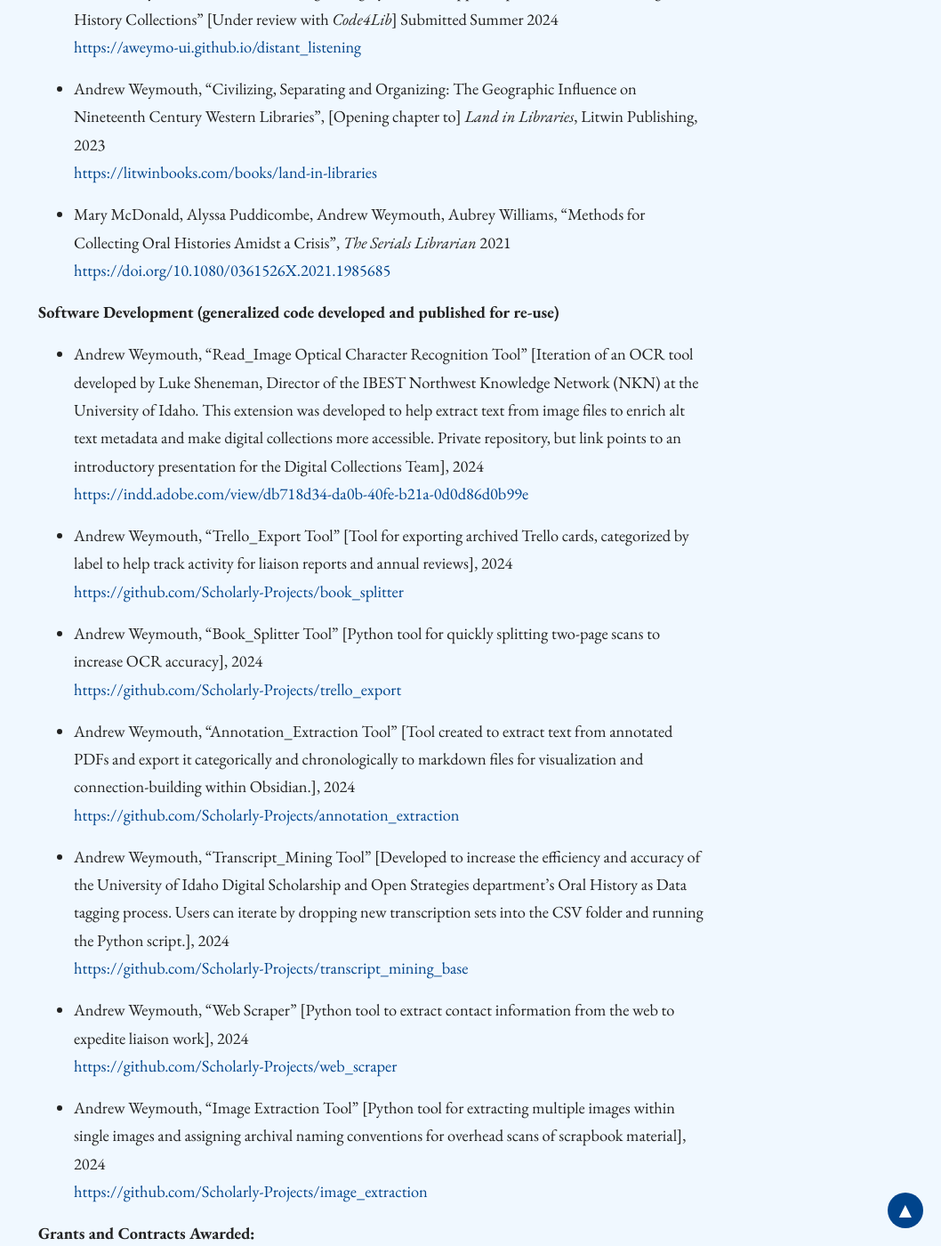
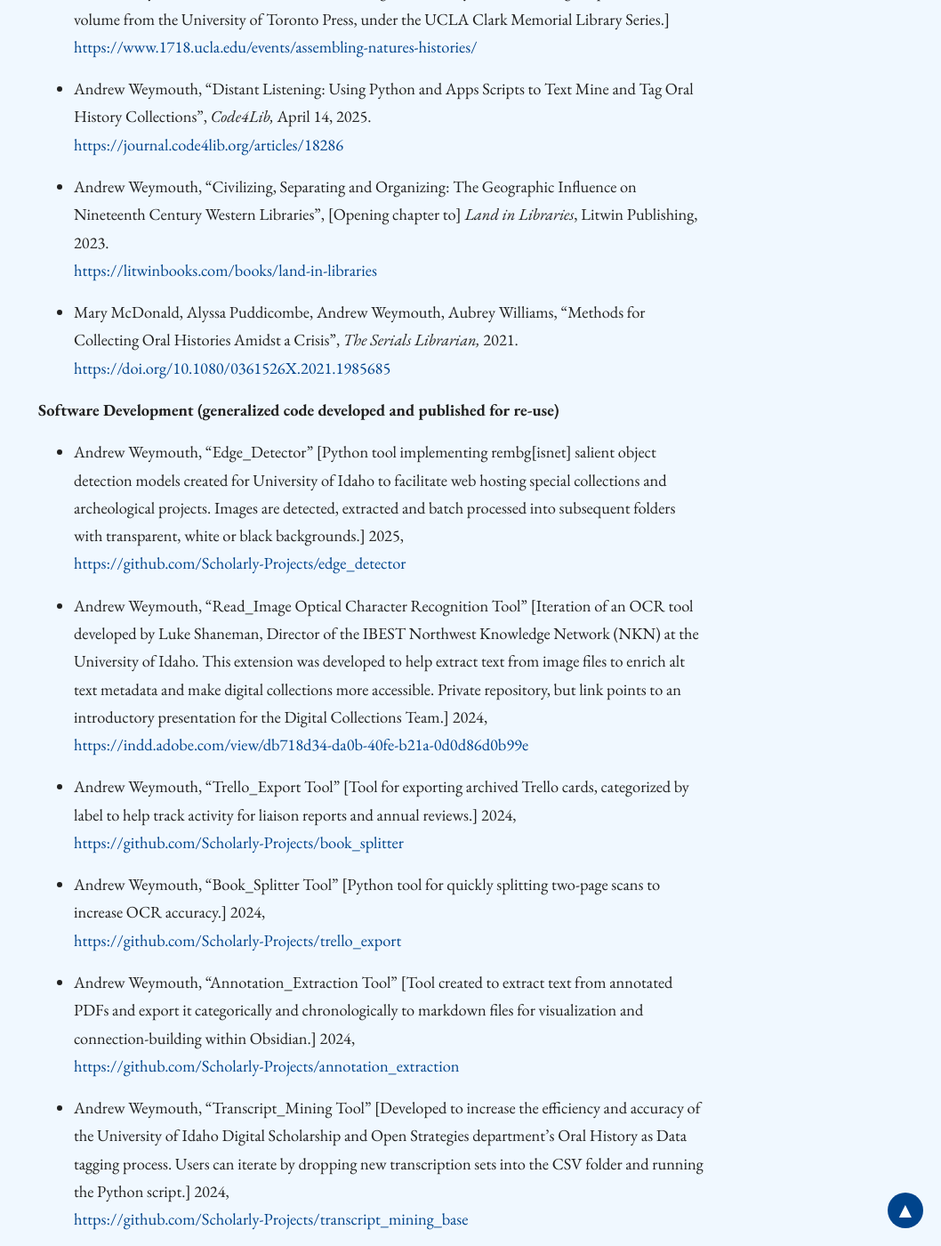
Before and after one commit to aweymo/base, a Jekyll site: the page built from cv.md, in a window 1280 px wide and 1400 px high, scrolled down 8264 px. Shown: the whole window at 89% size, without its empty margins (222-1280 px from the left). Built offline with Jekyll 4.4.1, drawn with Linux system fonts in a browser that asks for light colours; nearby versions of some CDN libraries; some web fonts are replaced; some of the changed text lies outside the part shown.

Commit message:
CV formatting update. Do Harvester post next

```diff
--- a/cv.md
+++ b/cv.md
@@ -224,43 +224,56 @@ Digital Scholarship, Web Development, Digital Preservation, Project Management,
 
 **Peer Reviewed/Evaluated**
 
-- Andrew Weymouth, "Distant Listening: Using Python and Apps Scripts to Text Mine and Tag Oral History Collections" [Under review with <i>Code4Lib</i>] Submitted Summer 2024<br>
-[https://aweymo-ui.github.io/distant_listening](https://aweymo-ui.github.io/distant_listening){:target="_blank" rel="noopener"}
+- Andrew Weymouth, “A Sense of Place: Visualizing Oral History”, [Forthcoming chapter of edited volume from the University of Toronto Press, under the UCLA Clark Memorial Library Series.]<br>
+[https://www.1718.ucla.edu/events/assembling-natures-histories/](https://www.1718.ucla.edu/events/assembling-natures-histories/){:target="_blank" rel="noopener"}
+
+- Andrew Weymouth, "Distant Listening: Using Python and Apps Scripts to Text Mine and Tag Oral History Collections", <i>Code4Lib,</i> April 14, 2025.<br>
+[https://journal.code4lib.org/articles/18286](https://journal.code4lib.org/articles/18286){:target="_blank" rel="noopener"}
 
 - Andrew Weymouth, “Civilizing, Separating and Organizing: The Geographic Influence on Nineteenth Century
-Western Libraries”, [Opening chapter to] <i>Land in Libraries</i>, Litwin Publishing, 2023<br>
+Western Libraries”, [Opening chapter to] <i>Land in Libraries</i>, Litwin Publishing, 2023.<br>
 [https://litwinbooks.com/books/land-in-libraries](https://litwinbooks.com/books/land-in-libraries){:target="_blank" rel="noopener"}
 
 - Mary McDonald, Alyssa Puddicombe, Andrew Weymouth, Aubrey Williams, “Methods for Collecting Oral Histories
-Amidst a Crisis”, <i>The Serials Librarian</i> 2021<br>
+Amidst a Crisis”, <i>The Serials Librarian,</i> 2021.<br>
 [https://doi.org/10.1080/0361526X.2021.1985685](https://doi.org/10.1080/0361526X.2021.1985685){:target="_blank" rel="noopener"}
 
 **Software Development (generalized code developed and published for re-use)**
 
-- Andrew Weymouth, “Read_Image Optical Character Recognition Tool” [Iteration of an OCR tool developed by Luke Sheneman, Director of the IBEST Northwest Knowledge Network (NKN) at the University of Idaho. This extension was developed to help extract text from image files to enrich alt text metadata and make digital collections more accessible. Private repository, but link points to an introductory presentation for the Digital Collections Team], 2024<br> [https://indd.adobe.com/view/db718d34-da0b-40fe-b21a-0d0d86d0b99e](https://indd.adobe.com/view/db718d34-da0b-40fe-b21a-0d0d86d0b99e){:target="_blank" rel="noopener"}
+- Andrew Weymouth, “Edge_Detector” [Python tool implementing rembg[isnet] salient object detection models created for University of Idaho to facilitate web hosting special collections and archeological projects. Images are detected, extracted and batch processed into subsequent folders with transparent, white or black backgrounds.] 2025,<br>
+[https://github.com/Scholarly-Projects/edge_detector](https://github.com/Scholarly-Projects/edge_detector){:target="_blank" rel="noopener"}
 
-- Andrew Weymouth, “Trello_Export Tool” [Tool for exporting archived Trello cards, categorized by label to help track activity for liaison reports and annual reviews], 2024<br>
+- Andrew Weymouth, “Read_Image Optical Character Recognition Tool” [Iteration of an OCR tool developed by Luke Shaneman, Director of the IBEST Northwest Knowledge Network (NKN) at the University of Idaho. This extension was developed to help extract text from image files to enrich alt text metadata and make digital collections more accessible. Private repository, but link points to an introductory presentation for the Digital Collections Team.] 2024,
+<br> [https://indd.adobe.com/view/db718d34-da0b-40fe-b21a-0d0d86d0b99e](https://indd.adobe.com/view/db718d34-da0b-40fe-b21a-0d0d86d0b99e){:target="_blank" rel="noopener"}
+
+- Andrew Weymouth, “Trello_Export Tool” [Tool for exporting archived Trello cards, categorized by label to help track activity for liaison reports and annual reviews.] 2024,<br>
 [https://github.com/Scholarly-Projects/book_splitter](https://github.com/Scholarly-Projects/book_splitter){:target="_blank" rel="noopener"}
 
-- Andrew Weymouth, “Book_Splitter Tool” [Python tool for quickly splitting two-page scans to increase OCR accuracy], 2024<br>
+- Andrew Weymouth, “Book_Splitter Tool” [Python tool for quickly splitting two-page scans to increase OCR accuracy.] 2024,<br>
 [https://github.com/Scholarly-Projects/trello_export](https://github.com/Scholarly-Projects/trello_export){:target="_blank" rel="noopener"}
 
-- Andrew Weymouth, “Annotation_Extraction Tool” [Tool created to extract text from annotated PDFs and export it categorically and chronologically to markdown files for visualization and connection-building within Obsidian.], 2024<br> [https://github.com/Scholarly-Projects/annotation_extraction](https://github.com/Scholarly-Projects/annotation_extraction){:target="_blank" rel="noopener"}
+- Andrew Weymouth, “Annotation_Extraction Tool” [Tool created to extract text from annotated PDFs and export it categorically and chronologically to markdown files for visualization and connection-building within Obsidian.] 2024,<br>
+[https://github.com/Scholarly-Projects/annotation_extraction](https://github.com/Scholarly-Projects/annotation_extraction){:target="_blank" rel="noopener"}
 
-- Andrew Weymouth, “Transcript_Mining Tool” [Developed to increase the efficiency and accuracy of the University of Idaho Digital Scholarship and Open Strategies department's Oral History as Data tagging process. Users can iterate by dropping new transcription sets into the CSV folder and running the Python script.], 2024<br>
+- Andrew Weymouth, “Transcript_Mining Tool” [Developed to increase the efficiency and accuracy of the University of Idaho Digital Scholarship and Open Strategies department's Oral History as Data tagging process. Users can iterate by dropping new transcription sets into the CSV folder and running the Python script.] 2024,<br>
 [https://github.com/Scholarly-Projects/transcript_mining_base](https://github.com/Scholarly-Projects/transcript_mining_base){:target="_blank" rel="noopener"}
 
-- Andrew Weymouth, “Web Scraper” [Python tool to extract contact information from the web to expedite liaison work], 2024<br>
+- Andrew Weymouth, “Web Scraper” [Python tool to extract contact information from the web to expedite liaison work.] 2024.<br>
 [https://github.com/Scholarly-Projects/web_scraper](https://github.com/Scholarly-Projects/web_scraper){:target="_blank" rel="noopener"}
 
-- Andrew Weymouth, “Image Extraction Tool” [Python tool for extracting multiple images within single images and assigning archival naming conventions for overhead scans of scrapbook material], 2024<br>
+- Andrew Weymouth, “Image Extraction Tool” [Python tool for extracting multiple images within single images and assigning archival naming conventions for overhead scans of scrapbook material.] 2024,<br>
 [https://github.com/Scholarly-Projects/image_extraction](https://github.com/Scholarly-Projects/image_extraction){:target="_blank" rel="noopener"}
 
  **Grants and Contracts Awarded:**
 
-- PI: Devin Becker, Traci Craig, Evan Williamson, Heather Taff, Sarah Campbell, Chelsea Franklin, Mindy Flick, Erica Frazier, Kate Powers-Kusio, “Digital Dramaturgy” National Endowment for the Humanities - Digital Humanities Advancement Grant, Summer 2024, pending approval [named co-investigator]
+ _Other_
 
-**Other**
+- CLASS-AFS Travel Grant [Research trip to Spokane’s Northwest Museum of Arts and Culture to digitize materials for history thesis on the progression of early commercial imagery in the Inland Empire.] Spring 2025.
+
+- PI: Devin Becker, Traci Craig, Evan Williamson, Heather Taff, Sarah Campbell, Chelsea Franklin, Mindy Flick, Erica Frazier, Kate Powers-Kusio, “Digital Dramaturgy” National Endowment for the Humanities - Digital Humanities Advancement Grant, Awarded and postponed indefinitely Spring 2025 [named co-investigator]
+
+
+**Other Writing**
 
 - Andrew Weymouth, [“North Idaho Cultural Heritage Institutions Survey,”](https://docs.google.com/document/d/1_uImcsAv_V5PugV02INRrmIDBUbCGTk1ic7e0VXFzJo/edit?usp=sharing){:target="_blank" rel="noopener"} 2024
 
```
